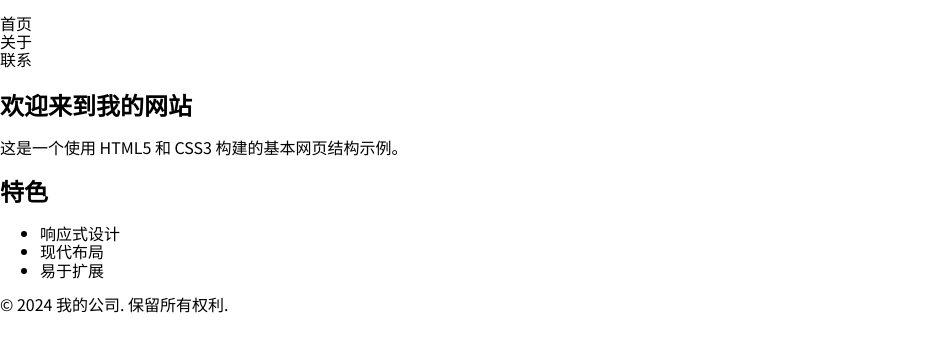
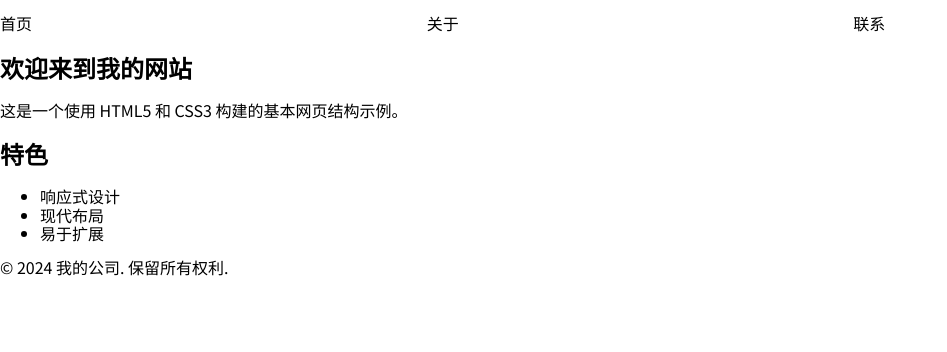
Before and after one commit to shawxu/xx-page-play, a website: page src/web_root/index.html in a window 1280 px wide. Shown: the part 64-416 px from the top of the page, without its empty margins (0-947 px from the left). Drawn offline with nearby package versions, Linux system fonts and the light colour scheme.

Commit message:
外部依赖pure

```diff
--- a/src/web_root/index.html
+++ b/src/web_root/index.html
@@ -29,8 +29,8 @@
         /* @import url('../../node_modules/normalize.css/normalize.css'); */
         /* @import url('https://fonts.googleapis.com/css2?family=Noto+Serif+SC:wght@200..900&display=swap'); */
         @import url('https://fonts.googleapis.com/css2?family=Noto+Sans+SC:wght@200..900&display=swap');
-        @import url('../../git_sub_modules/pure/build/pure.css');
-        @import url('../../git_sub_modules/pure/build/grids-responsive.css');
+        @import url('https://unpkg.com/purecss@2.0.3/build/pure-min.css');
+        @import url('https://unpkg.com/purecss@2.0.3/build/grids-responsive.css');
 
         body {
             font-family: 'Noto Sans SC', Helvetica, Arial, sans-serif;
```
